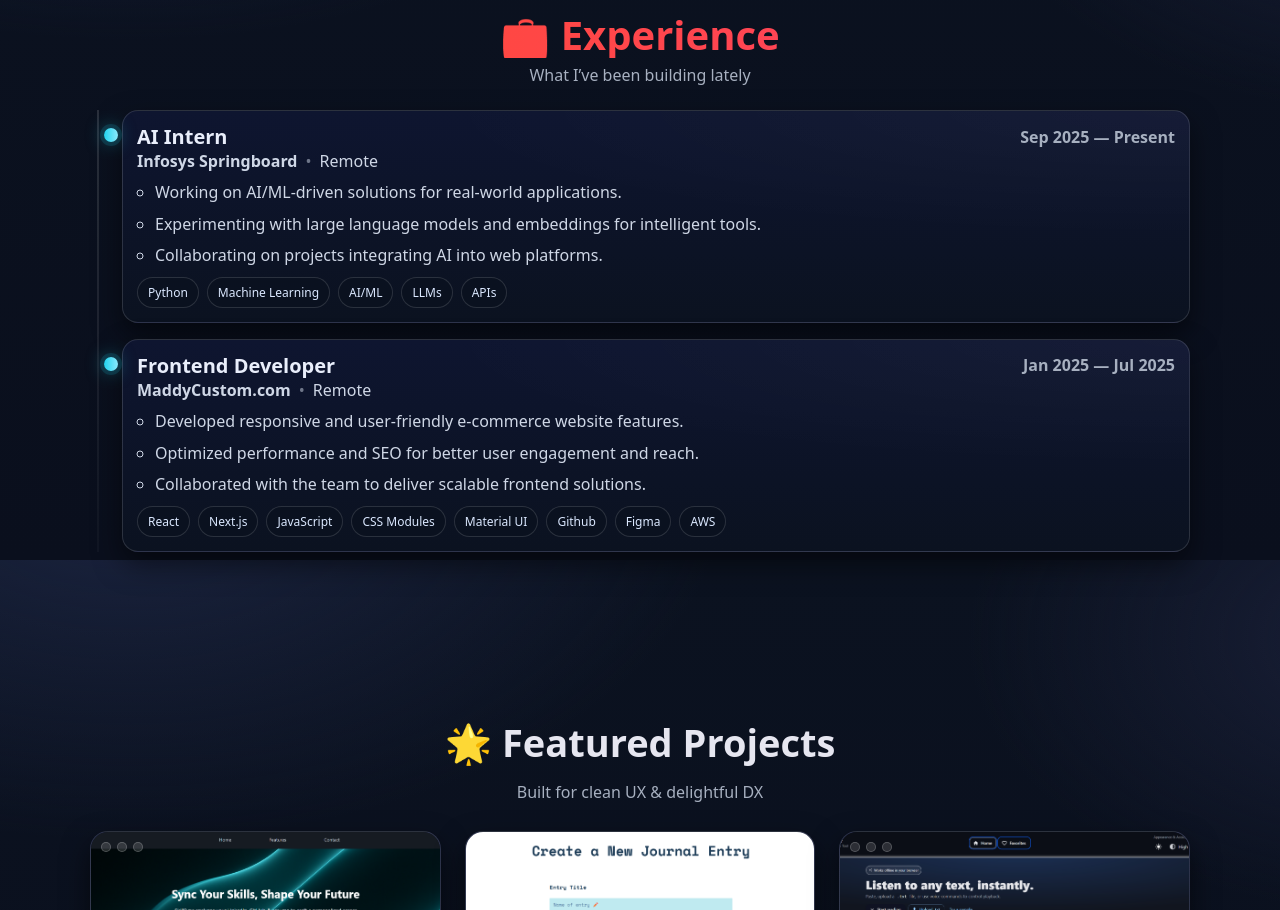
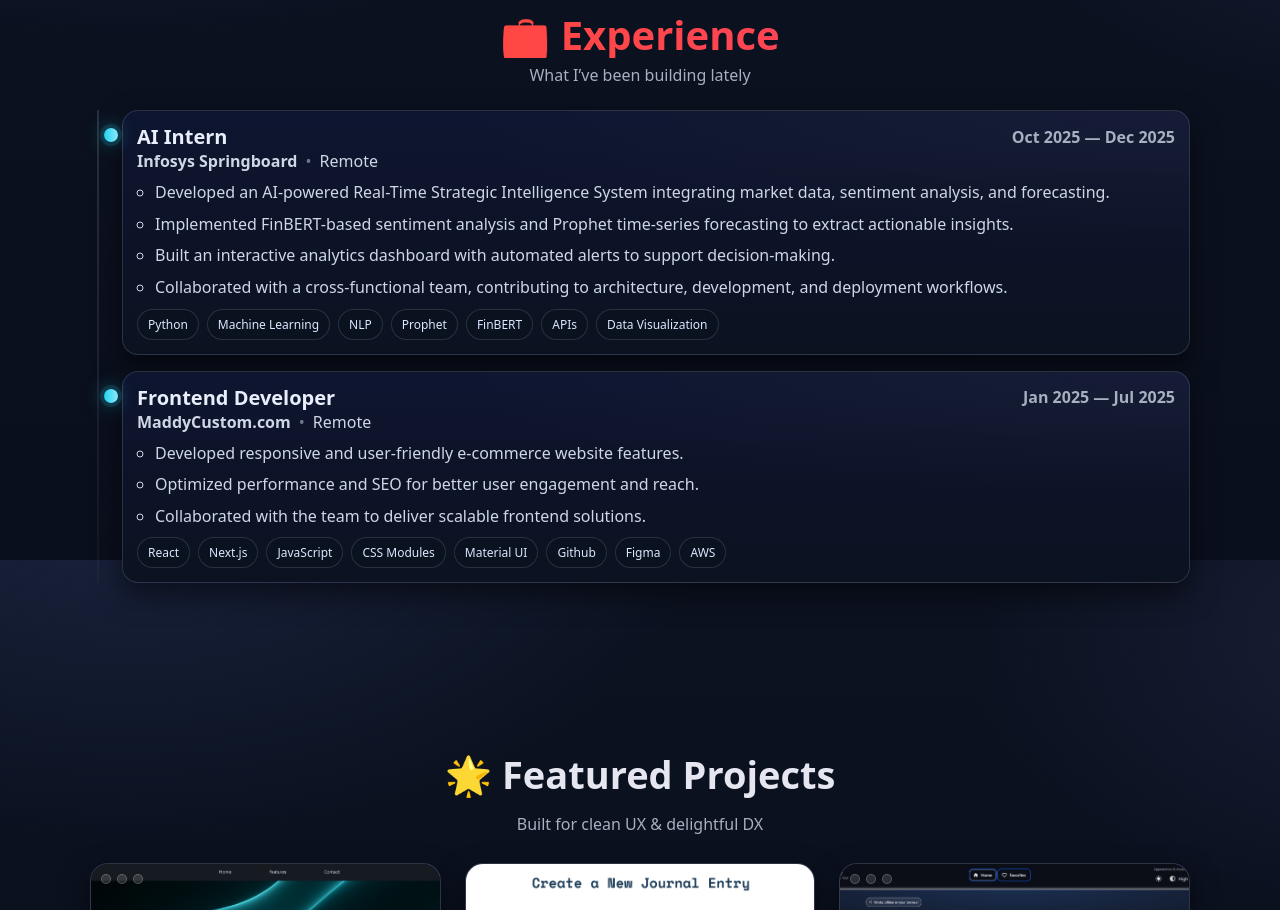
Before and after one commit to janmejay484/janmejay-singh-portfolio, a React (Vite) app: page / in a window 1280 px wide. Shown: the part 1840-2750 px from the top of the page. Built offline with nearby package versions, Linux system fonts and the light colour scheme.

Commit message:
experience detail updated

```diff
--- a/src/data/data.js
+++ b/src/data/data.js
@@ -123,15 +123,17 @@
 {
   company: "Infosys Springboard",
   role: "AI Intern",
-    period: "Sep 2025 — Present",
+  period: "Oct 2025 — Dec 2025",
   location: "Remote",
   bullets: [
-      "Working on AI/ML-driven solutions for real-world applications.",
-      "Experimenting with large language models and embeddings for intelligent tools.",
-      "Collaborating on projects integrating AI into web platforms.",
+    "Developed an AI-powered Real-Time Strategic Intelligence System integrating market data, sentiment analysis, and forecasting.",
+    "Implemented FinBERT-based sentiment analysis and Prophet time-series forecasting to extract actionable insights.",
+    "Built an interactive analytics dashboard with automated alerts to support decision-making.",
+    "Collaborated with a cross-functional team, contributing to architecture, development, and deployment workflows."
   ],
-    tech: ["Python", "Machine Learning", "AI/ML", "LLMs", "APIs"],
-  },
+  tech: ["Python", "Machine Learning", "NLP", "Prophet", "FinBERT", "APIs", "Data Visualization"]
+}
+,
   {
     company: "MaddyCustom.com",
     role: "Frontend Developer",
```
Lines whose indentation alone changed are shown as unchanged.
